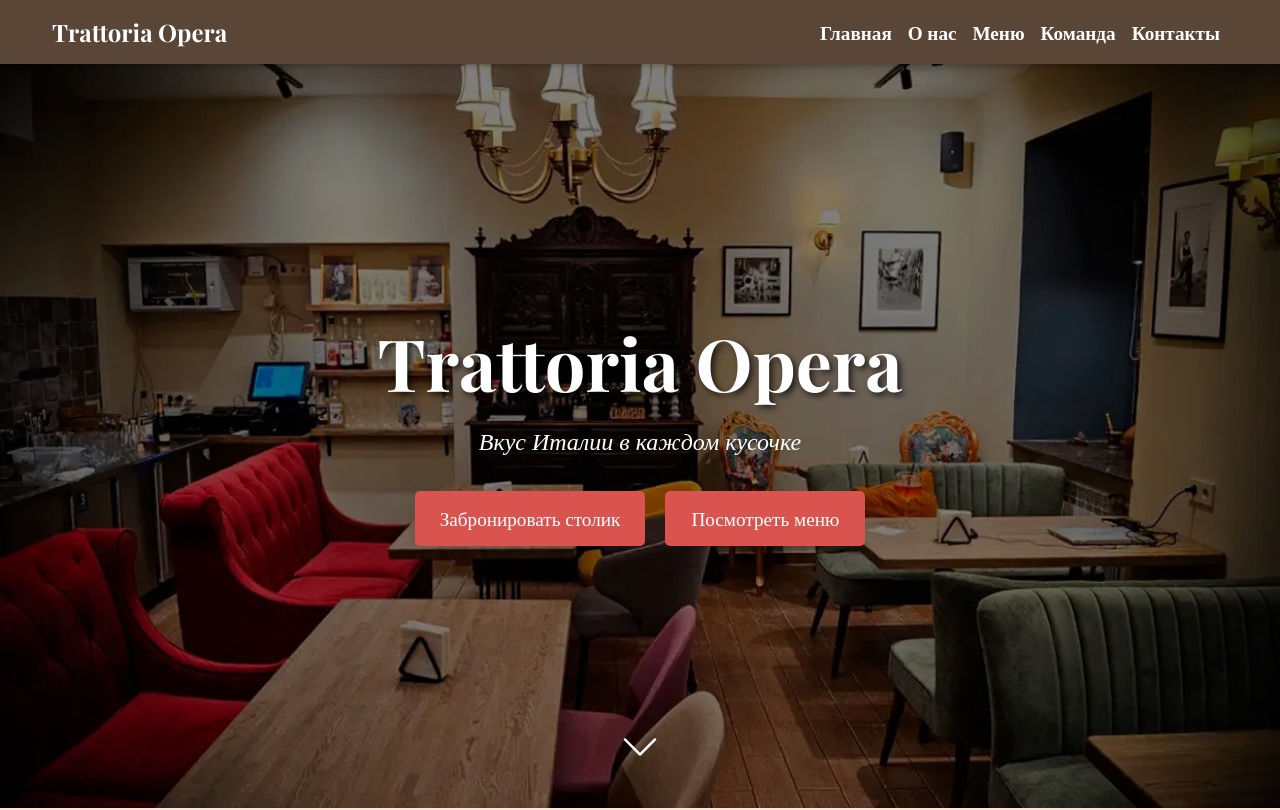
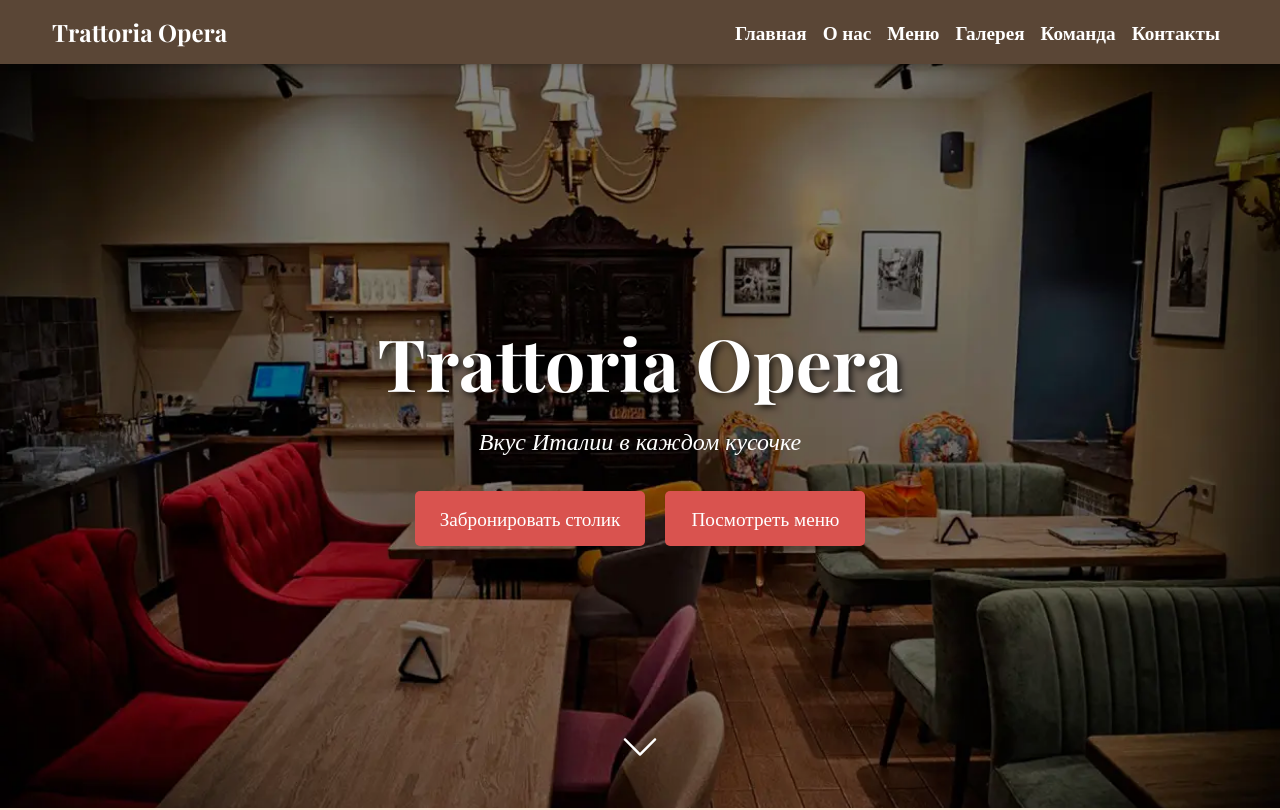
Before and after one commit to Ssopelka/Trattoria-Opera, a website: page index.html in a window 1280 px wide. Shown: the top 810 px of the page. Drawn offline with nearby package versions, Linux system fonts and the light colour scheme.

Commit message:
Add files via upload

```diff
--- a/index.html
+++ b/index.html
@@ -47,6 +47,7 @@
                     <li class="nav-item"><a class="nav-link" href="#home">Главная</a></li>
                     <li class="nav-item"><a class="nav-link" href="#about">О нас</a></li>
                     <li class="nav-item"><a class="nav-link" href="#menu">Меню</a></li>
+                    <li class="nav-item"><a class="nav-link" href="#gallery">Галерея</a></li>
                     <li class="nav-item"><a class="nav-link" href="#team">Команда</a></li>
                     <li class="nav-item"><a class="nav-link" href="#contacts">Контакты</a></li>
                 </ul>
```
